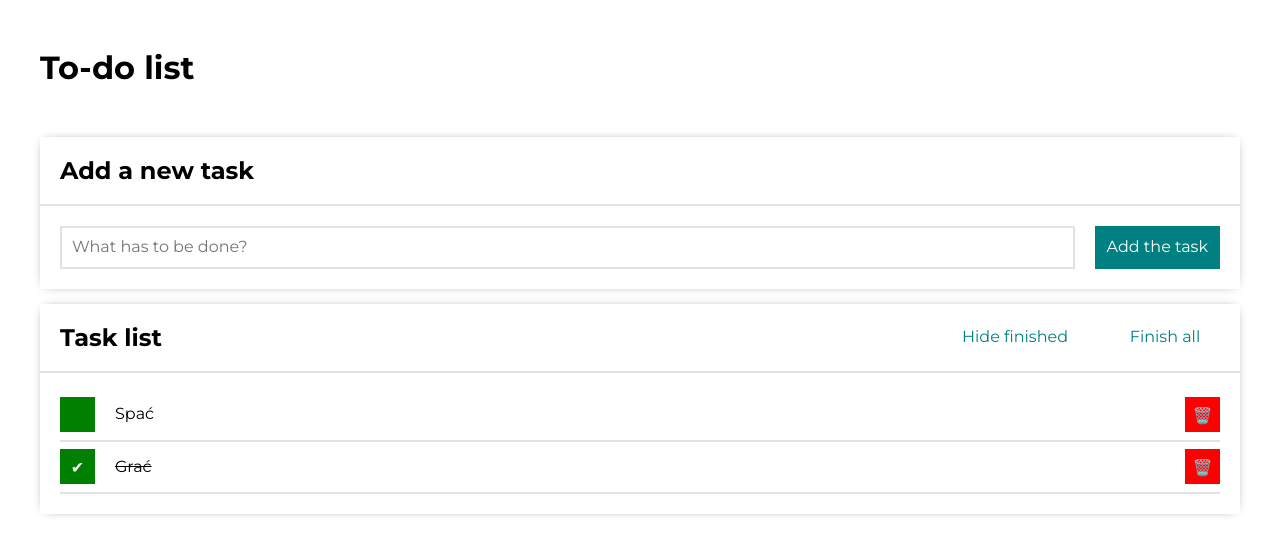
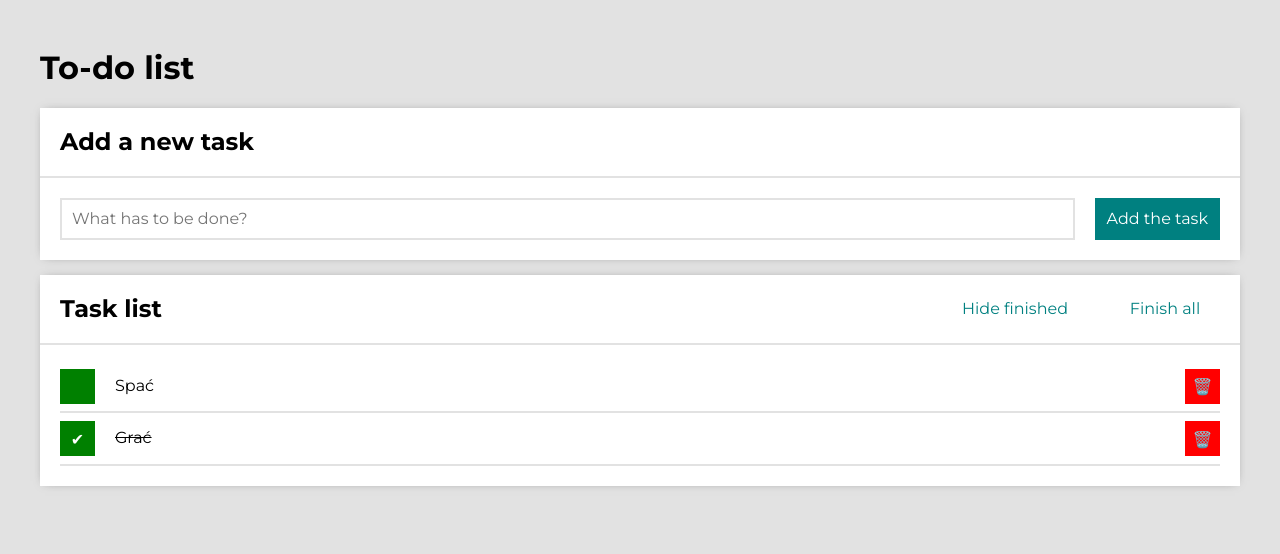
Before and after one commit to wojdaSoftware/to-do-list-react, a React (Create React App) app: page / in a window 1280 px wide. Shown: the top 554 px of the page. Built offline with nearby package versions, Linux system fonts and the light colour scheme.

Commit message:
slight styling changes

```diff
--- a/src/Section/style.css
+++ b/src/Section/style.css
@@ -11,7 +11,6 @@
 
 .section__header {
     margin: auto;
-    margin-top: 50px;
     border-bottom: rgb(226, 226, 226) solid 2px;
 }
 
--- a/src/index.css
+++ b/src/index.css
@@ -9,7 +9,7 @@ html {
   box-sizing: inherit;
 }
 
-.body{
+body{
   background-color: rgb(226, 226, 226);
   margin: 20px;
 }
```
